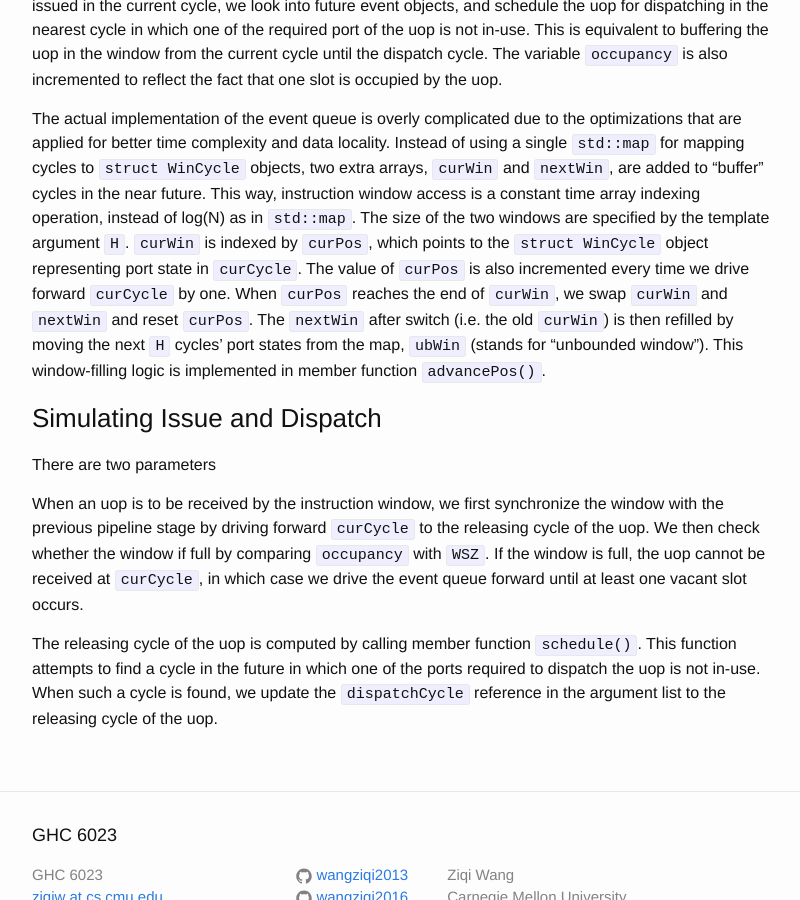
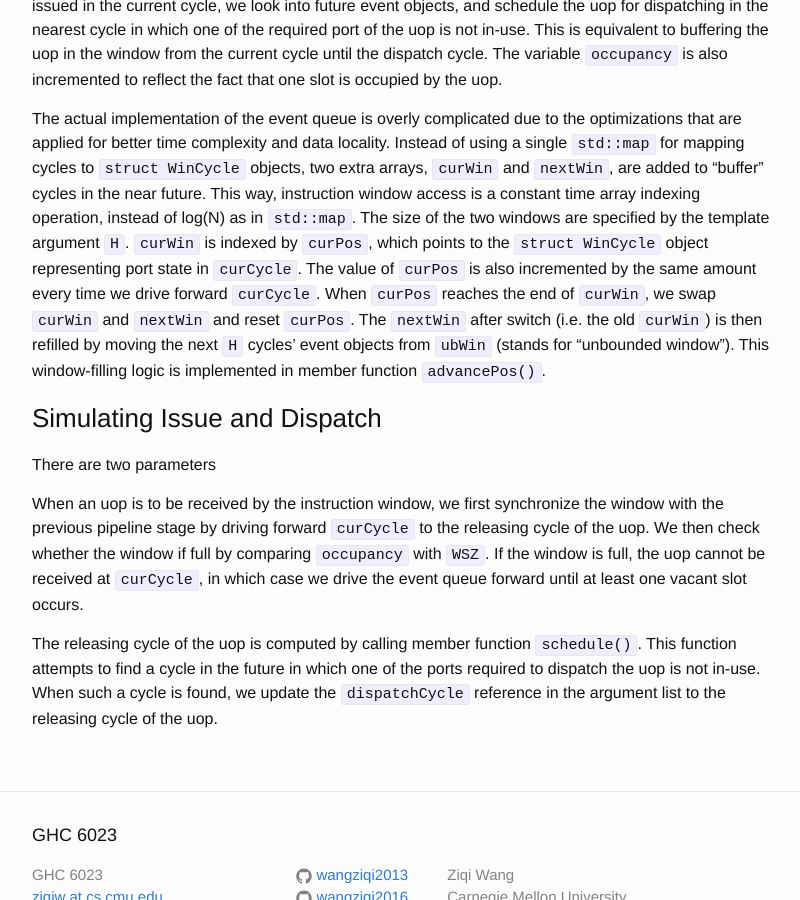
Before and after one commit to wangziqi2013/wangziqi2013.github.io, a Jekyll site: the page built from _posts/2019-12-31-zsim-microarch.markdown, in a window 1280 px wide and 900 px high, scrolled down 15042 px. Shown: the whole window, without its empty margins (238-1038 px from the left). Built offline with Jekyll 4.4.1, drawn with Linux system fonts in a browser that asks for light colours.

```diff
--- a/_posts/2019-12-31-zsim-microarch.markdown
+++ b/_posts/2019-12-31-zsim-microarch.markdown
@@ -545,10 +545,10 @@ for better time complexity and data locality. Instead of using a single `std::ma
 objects, two extra arrays, `curWin` and `nextWin`, are added to "buffer" cycles in the near future. This way, instruction
 window access is a constant time array indexing operation, instead of log(N) as in `std::map`. The size of the two windows
 are specified by the template argument `H`. `curWin` is indexed by `curPos`, which points to the `struct WinCycle` object
-representing port state in `curCycle`. The value of `curPos` is also incremented every time we drive forward `curCycle`
-by one. When `curPos` reaches the end of `curWin`, we swap `curWin` and `nextWin` and reset `curPos`. The `nextWin` after
-switch (i.e. the old `curWin`) is then refilled by moving the next `H` cycles' port states from the map, `ubWin` (stands
-for "unbounded window"). This window-filling logic is implemented in member function `advancePos()`.
+representing port state in `curCycle`. The value of `curPos` is also incremented by the same amount every time we drive
+forward `curCycle`. When `curPos` reaches the end of `curWin`, we swap `curWin` and `nextWin` and reset `curPos`. The
+`nextWin` after switch (i.e. the old `curWin`) is then refilled by moving the next `H` cycles' event objects from `ubWin`
+(stands for "unbounded window"). This window-filling logic is implemented in member function `advancePos()`.
 
 ### Simulating Issue and Dispatch
 
```
